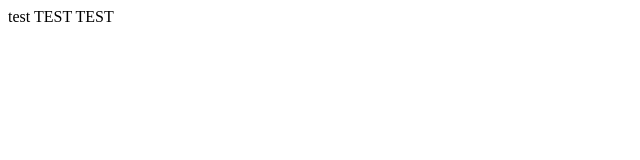
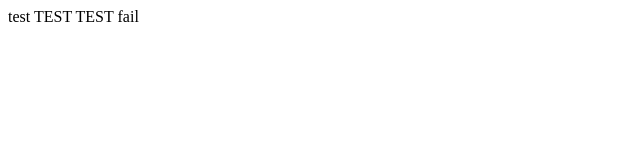
Before and after one commit to frankadema/frank-test2, a plain HTML site: page index.html in a window 1280 px wide. Shown: the full height of the page, 0-640 px from the left. Drawn offline with Linux system fonts and the light colour scheme.

Commit message:
fail ingevoerd

```diff
--- a/index.html
+++ b/index.html
@@ -6,6 +6,8 @@
 test
 TEST
 TEST
+
+fail
 </body>
 
 </html>
```
